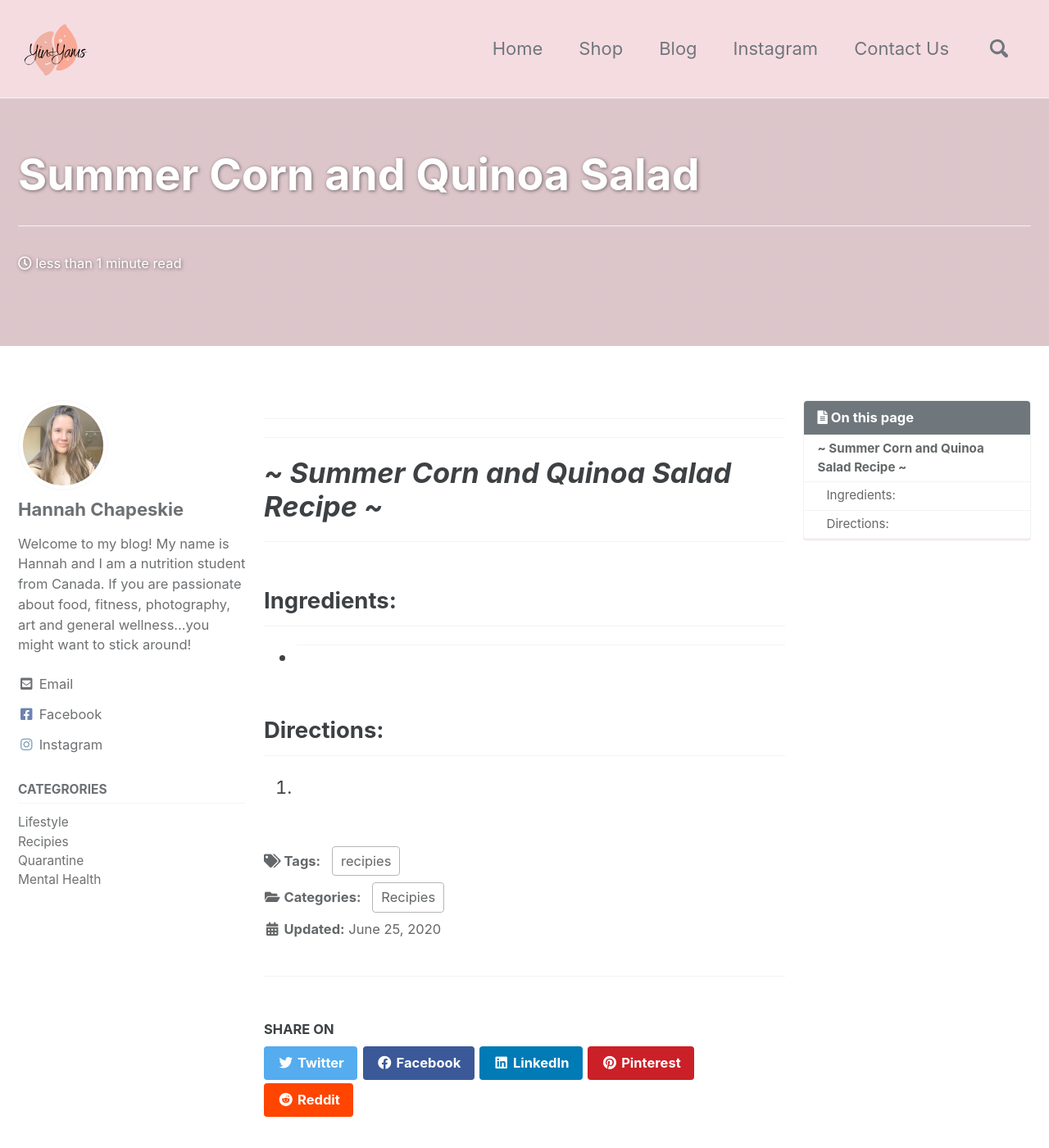
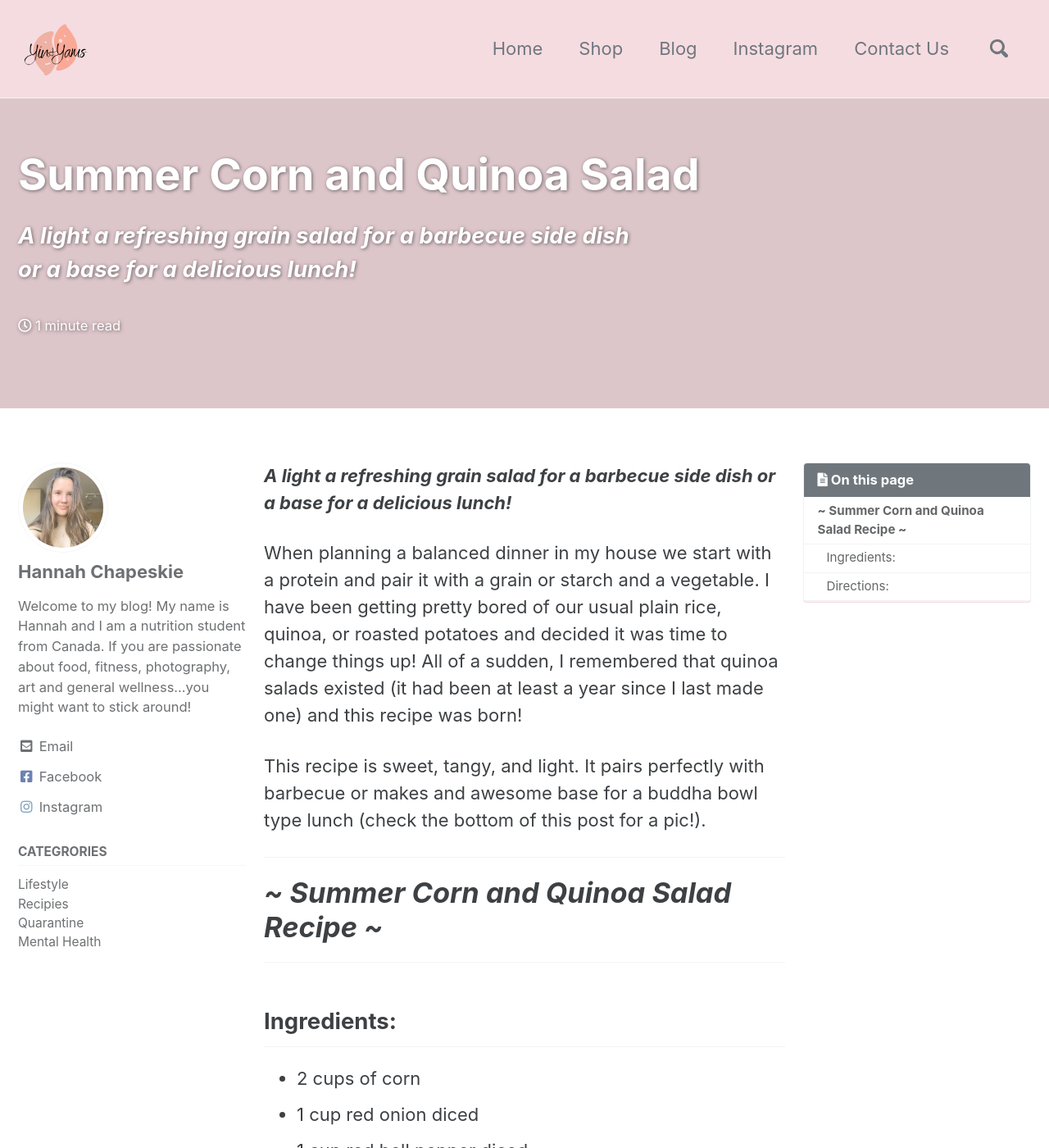
Before and after one commit to dylanbabel/yinandyams, a Jekyll site: the page built from _posts/2020-06-25-summer-cron-and-quinoa-salad.md, in a window 1280 px wide and 1400 px high. Shown: the whole window at 82% size. Built offline with Jekyll 4.4.1, drawn with Linux system fonts in a browser that asks for light colours; cached includes are drawn as plain includes; some of the changed text lies outside the part shown.

Commit message:
Update 2020-06-25-summer-cron-and-quinoa-salad.md

```diff
--- a/_posts/2020-06-25-summer-cron-and-quinoa-salad.md
+++ b/_posts/2020-06-25-summer-cron-and-quinoa-salad.md
@@ -19,9 +19,11 @@ tags:
   - recipies
 ---
 
-***  ***
+***A light a refreshing grain salad for a barbecue side dish or a base for a delicious lunch!***
 
+When planning a balanced dinner in my house we start with a protein and pair it with a grain or starch and a vegetable. I have been getting pretty bored of our usual plain rice, quinoa, or roasted potatoes and decided it was time to change things up! All of a sudden, I remembered that quinoa salads existed (it had been at least a year since I last made one) and this recipe was born!
 
+This recipe is sweet, tangy, and light. It pairs perfectly with barbecue or makes and awesome base for a buddha bowl type lunch (check the bottom of this post for a pic!).
 
 ***
 
@@ -31,7 +33,13 @@ tags:
 
 ## Ingredients:
 
-*
+* 2 cups of corn
+* 1 cup red onion diced
+* 1 cup red bell pepper diced
+* 1 cup dry quinoa
+* 1 cup feta cheese
+* **Optional:** diced cilantro
+
 ***
 
 ## Directions:
```
